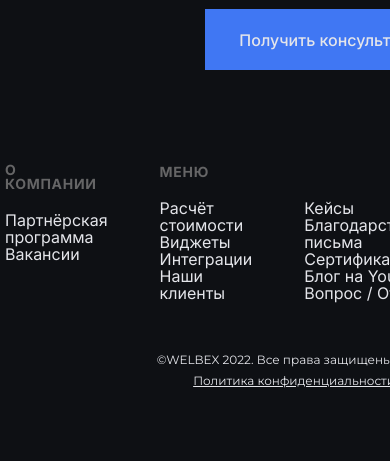
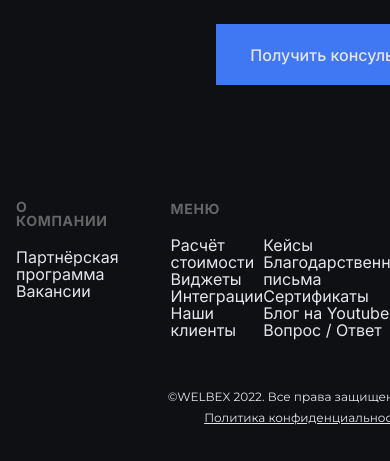
Before and after one commit to myr-irina/layout-welbex, a website: page index.html in a window 390 px wide. Shown: the part 502-963 px from the top of the page. Before the commit the page ends 915 px from the top, so only its background shows below. Drawn offline with Linux system fonts and the light colour scheme.

Commit message:
feat: add responsive mobile layout

```diff
--- a/components/_buttons.scss
+++ b/components/_buttons.scss
@@ -12,4 +12,8 @@
   &:hover {
     background: rgba(255, 255, 255, 0.5);
   }
+
+  @include media-mobilesmall {
+    display: none;
+  }
 }
--- a/components/_main.scss
+++ b/components/_main.scss
@@ -25,8 +25,8 @@
   }
 
   @include media-mobilesmall {
-    top: 650px;
-    left: 150px;
+    top: 450px;
+    left: 20px;
   }
 }
 
--- a/components/_socials.scss
+++ b/components/_socials.scss
@@ -7,8 +7,22 @@
   @include media-laptop {
     display: none;
   }
+
+  @include media-mobilesmall {
+    display: flex;
+    margin: 0;
+    padding: 0;
+    gap: 10px;
+    margin-bottom: 10px;
+  }
 }
 
 .socials__item {
   list-style-type: none;
 }
+
+.header__socials {
+  @include media-laptop {
+    display: none;
+  }
+}
--- a/index.html
+++ b/index.html
@@ -56,7 +56,7 @@
               <a class="link-tel" href="tel:+75555555555">+7 555 555-55-55</a>
             </div>
 
-            <ul class="socials">
+            <ul class="socials header__socials">
               <li class="socials__item">
                 <a href="#" class="link-button">
                   <span class="ico ico_telegram"></span>
@@ -129,7 +129,7 @@
         <div class="wrapper footer__wrapper">
           <div class="footer__contents">
             <div class="footer__contents-left layout-3-column">
-              <div class="footer__column">
+              <div class="footer__column item1">
                 <h4 class="footer__title">О компании</h4>
                 <ul class="footer__links">
                   <li>
@@ -143,6 +143,7 @@
 
               <div class="footer__column">
                 <h4 class="footer__title">Меню</h4>
+                <div class="item2">
                   <ul class="footer__links">
                     <li>
                       <a class="footer__link" href="#">Расчёт стоимости</a>
@@ -157,9 +158,28 @@
                       <a class="footer__link" href="#">Наши клиенты</a>
                     </li>
                   </ul>
+                  <h4 class="footer__title"></h4>
+                  <ul class="footer__links">
+                    <li><a class="footer__link" href="#">Кейсы</a></li>
+                    <li>
+                      <a class="footer__link" href="#"
+                        >Благодарственные письма</a
+                      >
+                    </li>
+                    <li>
+                      <a class="footer__link" href="#">Сертификаты</a>
+                    </li>
+                    <li>
+                      <a class="footer__link" href="#">Блог на Youtube</a>
+                    </li>
+                    <li>
+                      <a class="footer__link" href="#">Вопрос / Ответ</a>
+                    </li>
+                  </ul>
+                </div>
               </div>
 
-              <div class="footer__column">
+              <!-- <div class="footer__column item3">
                 <h4 class="footer__title"></h4>
                 <ul class="footer__links">
                   <li><a class="footer__link" href="#">Кейсы</a></li>
@@ -176,7 +196,7 @@
                     <a class="footer__link" href="#">Вопрос / Ответ</a>
                   </li>
                 </ul>
-              </div>
+              </div> -->
             </div>
             <div class="footer__contents-right">
               <h4 class="footer__title footer__title-right">Контакты</h4>
--- a/layout/_columns.scss
+++ b/layout/_columns.scss
@@ -15,10 +15,11 @@
   display: grid;
   grid-template-columns: repeat(2, 1fr);
   gap: 30px;
-  margin-bottom: 61px;
+  margin-bottom: 65px;
 
   @include media-mobilesmall {
     width: 100%;
+    gap: 15px;
   }
 }
 
@@ -95,17 +96,23 @@
 
   @include media-mobilesmall {
     text-align: left;
+    margin-bottom: 0;
+
+    font-family: Montserrat;
+    font-size: 13px;
+    font-style: normal;
+    font-weight: 400;
+    line-height: normal;
+    letter-spacing: 0.65px;
+    text-transform: uppercase;
     &::before {
       content: '';
       margin-right: 4px;
-      margin-bottom: 4 px;
+      margin-bottom: 4px;
       width: 10px;
       height: 1px;
       display: inline-block;
       background-image: linear-gradient(90deg, #fcb045 36.99%, #fd1d1d 100%);
-    }
-    &:nth-of-type(1){
-      content: 'New Text'
     }
   }
 }
--- a/layout/_footer.scss
+++ b/layout/_footer.scss
@@ -1,5 +1,15 @@
 .footer {
   margin: 60px 0 20px 0;
+
+  @include media-mobilesmall {
+    margin: 0;
+  }
+}
+
+.footer__wrapper {
+  @include media-mobilesmall {
+    margin-bottom: 60px;
+  }
 }
 
 .footer__contents {
@@ -7,18 +17,41 @@
   flex-direction: row;
   justify-content: space-between;
   align-items: center;
+
+  @include media-mobilesmall {
+    flex-direction: column;
+    align-items: flex-start;
+  }
 }
 
 .layout-3-column {
   display: grid;
   grid-template-columns: repeat(3, 1fr);
   column-gap: 52px;
+  @include media-mobilesmall {
+    display: flex;
+    gap: 30px;
+    width: 100%;
+    flex-wrap: wrap;
+  }
+}
+
+.item2 {
+  display: flex;
+  flex-direction: row;
+  justify-content: flex-start;
 }
 
 .footer__links {
   list-style-type: none;
   padding: 0;
   margin: 20px 0 0 0;
+
+  @include media-mobilesmall {
+    & > * {
+      padding-bottom: 10px;
+    }
+  }
 }
 
 .footer__link {
@@ -28,7 +61,7 @@
 
   @include font($size: 1.6rem, $weight: 400);
   @include media-mobilesmall {
-    @include font($size: 1.4rem, $weight: 400);
+    @include font($size: 1.4rem, $weight: 400, $height: normal);
   }
 }
 
@@ -45,6 +78,12 @@
   display: flex;
   flex-direction: column;
   align-items: flex-end;
+
+  @include media-mobilesmall {
+    align-items: flex-start;
+    text-align: left;
+    margin-top: 30px;
+  }
 }
 
 .footer__links-right {
@@ -52,6 +91,11 @@
   flex-direction: column;
   align-items: flex-end;
   gap: 20px;
+
+  @include media-mobilesmall {
+    align-items: flex-start;
+    gap: 0;
+  }
 }
 
 .footer__link-address {
@@ -60,12 +104,24 @@
 
 .footer__link-text {
   text-align: right;
+
+  @include media-mobilesmall {
+    padding: 0;
+    margin: 0;
+    @include font($weight: 400, $size: 1.4rem);
+  }
 }
 
 .copyright {
   margin-top: 30px;
   align-self: flex-end;
   text-align: right;
+
+  @include media-mobilesmall {
+    @include font($weight: 400, $size: 1.2rem);
+    text-align: left;
+    gap: 5px;
+  }
 }
 
 .link-decoration {
--- a/layout/_header.scss
+++ b/layout/_header.scss
@@ -65,8 +65,8 @@
   }
 
   @include media-mobilesmall {
-    top: 250px;
-    left: 150px;
+    top: 300px;
+    left: 250px;
   }
 }
 
--- a/layout/_wrapper.scss
+++ b/layout/_wrapper.scss
@@ -25,7 +25,7 @@
 
   @include media-mobile {
     max-width: $content-width-mobile-big;
-    padding: 5px;
+    padding: 16px;
   }
 
   @include media-mobilesmall {
```
Also changed, not shown: sass/style.css, 1 other file. Lines whose indentation alone changed are shown as unchanged.
